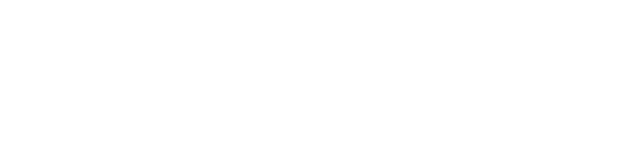
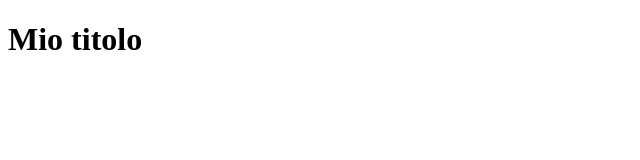
Before and after one commit to moebiusmania/lezioni-git, a plain HTML site: page index.html in a window 1280 px wide. Shown: the whole page, without its empty margins (0-640 px from the left). Drawn offline with Linux system fonts and the light colour scheme.

Commit message:
updated title

```diff
--- a/index.html
+++ b/index.html
@@ -4,7 +4,9 @@
     <meta charset="UTF-8" />
     <meta http-equiv="X-UA-Compatible" content="IE=edge" />
     <meta name="viewport" content="width=device-width, initial-scale=1.0" />
-    <title>Document</title>
+    <title>Mio titolo</title>
   </head>
-  <body></body>
+  <body>
+    <h1>Mio titolo</h1>
+  </body>
 </html>
```
